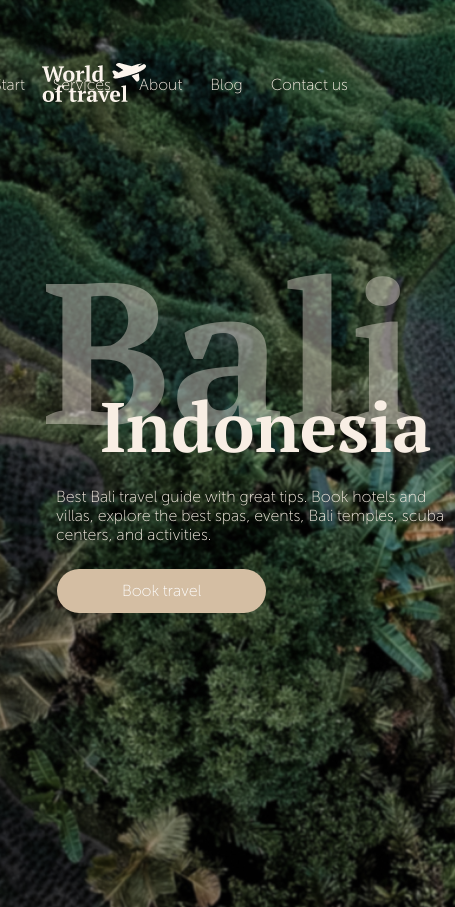
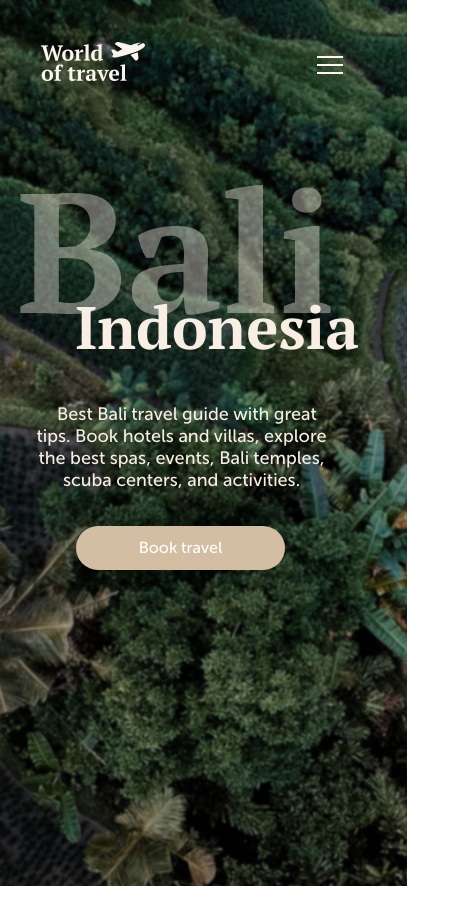
Before and after one commit to WebHeroSchool/finproect, a plain HTML site: page index.html in a window 390 px wide. Shown: the whole page, 455 px wide, since content can reach past the window. After the commit the page ends 886 px from the top, so only its background shows below. Drawn offline with Linux system fonts and the light colour scheme.

Commit message:
точка

```diff
--- a/fonts.css
+++ b/fonts.css
@@ -15,32 +15,32 @@
 @font-face {
     font-family: 'Museo Sans';
     src: url('fonts/MuseoSansCyrl.otf') format('opentype');
-    font-weight: normal;
+    font-weight: 100;
     font-style: normal;
 }
-//*
+
 @font-face {
     font-family: 'Museo Sans';
     src: url('fonts/MuseoSansCyrl_1.otf') format('opentype');
-    font-weight: normal;
+    font-weight: 500;
     font-style: normal;
-}*//
+}
 @font-face {
     font-family: 'Museo Sans';
     src: url('fonts/MuseoSansCyrl_0.otf') format('opentype');
-    font-weight: normal;
+    font-weight: 300;
     font-style: normal;
 }
-//*
+
 @font-face {
     font-family: 'Museo Sans';
     src: url('fonts/MuseoSansCyrl_2.otf') format('opentype');
-    font-weight: normal;
+    font-weight: 700;
     font-style: normal;
 }
 @font-face {
     font-family: 'Museo Sans';
     src: url('fonts/MuseoSansCyrl_3.otf') format('opentype');
-    font-weight: normal;
+    font-weight: 900;
     font-style: normal;
-}*//
+}
--- a/index.html
+++ b/index.html
@@ -24,11 +24,11 @@
           <span></span>
         </label>
         <ul class="menu__box">
-          <li><a class="menu__item_burger" href="#">Start</a></li>
-          <li><a class="menu__item_burger" href="#">Services</a></li>
-          <li><a class="menu__item_burger" href="#">About</a></li>
-          <li><a class="menu__item_burger" href="#">Blog</a></li>
-          <li><a class="menu__item_burger" href="#">Contact&nbsp;us</a></li>
+          <li><a class="menu__item_burger" href="#">start</a></li>
+          <li><a class="menu__item_burger" href="#">services</a></li>
+          <li><a class="menu__item_burger" href="#">about</a></li>
+          <li><a class="menu__item_burger" href="#">blog</a></li>
+          <li><a class="menu__item_burger" href="#">contact&nbsp;us</a></li>
         </ul>
       </div>
     </header>
--- a/styles.css
+++ b/styles.css
@@ -24,7 +24,7 @@ body {
   display:flex;
   align-items: center;
   float: right;
-  margin: -27px 60px 0 0;
+  margin: -27px 56px 0 0;
 }
 
 .menu__item {
@@ -35,10 +35,17 @@ body {
   font-family: "Museo Sans";
   font-size: 16px;
   line-height: 19px;
-  margin-right: 28px;
+  margin-right: 26px;
   color: #F8EEE4;
   text-decoration: none;
   cursor: pointer;
+}
+.menu__item:hover {
+  background-color: #F8EEE4;
+  color: #104721;
+  transition: opacity 0.5s;
+  opacity: 0.5;
+  border-radius: 10px;
 }
 
 .menu__item:last-child {
@@ -138,9 +145,23 @@ body {
   margin-left: 15px;
 }
 
+.main__button:hover {
+  opacity: 0.6;
+  transition: opacity 0.7s;
+}
+
 @media screen and (max-width:768px) {
+  .wrapper{
+    padding-left: 17px;
+  }
+
+  .header{
+    padding-left: 24px;
+  }
+
   .logo {
     background: url('img/Vector.png') no-repeat top left;
+    margin-top: 42px;
   }
 
   #menu__toggle {
@@ -155,12 +176,42 @@ body {
     display: flex;
     align-items: center;
     position: fixed;
-    top: 28px;
+    top: 52px;
     width: 26px;
     height: 26px;
     cursor: pointer;
     z-index: 1;
-    right: 6%;
+    right: 12%;
+  }
+
+  .menu {
+    display: none;
+  }
+
+  .main__title {
+    font-size: 170px;
+    margin-top: 16px;
+  }
+
+  .main__ttl {
+    margin-top: 179px;
+    font-size: 60px;
+  }
+
+  .main__subtitle {
+    font-size: 18px;
+    line-height: 22px;
+    text-align: center;
+    width: 293px;
+    height: 87px;
+    margin-top: 302px;
+    text-indent: 11px;
+    margin-left: 18px;
+  }
+
+  .main__button {
+    margin-top: 18px;
+    margin-left: 59px;
   }
 
   .menu__btn > span,
@@ -170,7 +221,7 @@ body {
     position: absolute;
     width: 100%;
     height: 2px;
-    background-color: ##FCF5ED;
+    background-color: #FCF5ED;
   }
 
   .menu__btn > span::before {
@@ -196,6 +247,7 @@ body {
     list-style: none;
     text-align: center;
     background-color: #E5E5E5;
+    transition-duration: .25s;
   }
 
   .menu__item_burger {
@@ -207,13 +259,15 @@ body {
     text-decoration: none;
     display: inline-block;
     padding-bottom: 24px;
+    padding-right: 16px;
+    font-weight: 700;
+    transition-duration: .25s;
   }
 
-  .menu__item_burger: hover {
-    background: rgba(0,0,0,0);
-    color: #3a7999;
-    box-shadow: inset 0 0 0 3px #3a7999;
+  .menu__item_burger:hover {
+    background-color: #E5E5E5;
   }
+
 
   #menu__toggle:checked ~ .menu__btn > span {
     transform: rotate(45deg);
@@ -236,12 +290,7 @@ body {
   .menu__btn > span::after {
     transition-duration: .25s;
   }
-  .menu__box {
-    transition-duration: .25s;
-  }
-  .menu__item_burger {
-    transition-duration: .25s;
-  }
+
 
   .inner{
     display: none;
@@ -253,6 +302,7 @@ body {
   width: 10%;
   background-size: cover;
   }
+
 }
 
 @media screen and (min-width:1025px) and (max-width:1366px) {
```
